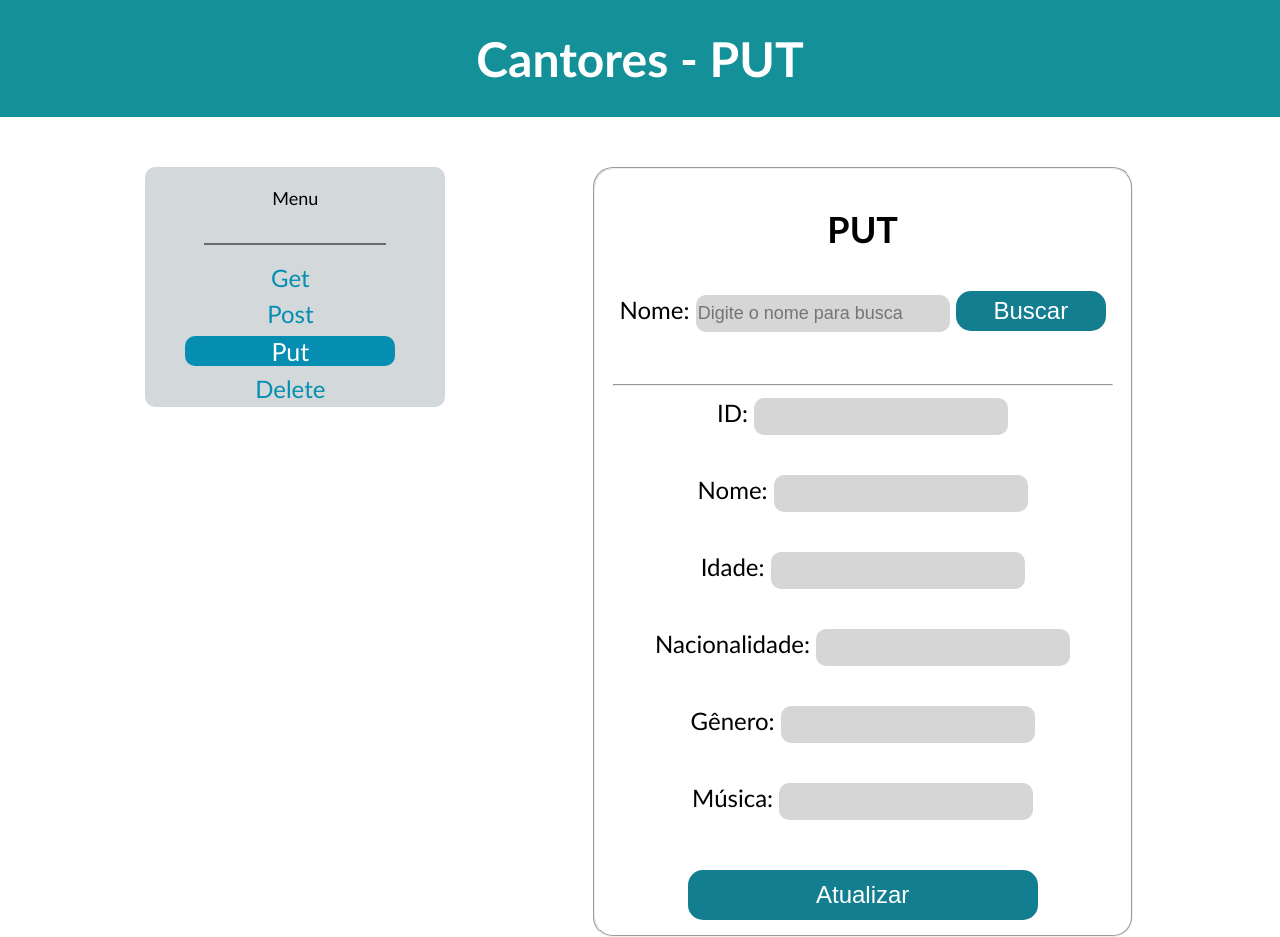
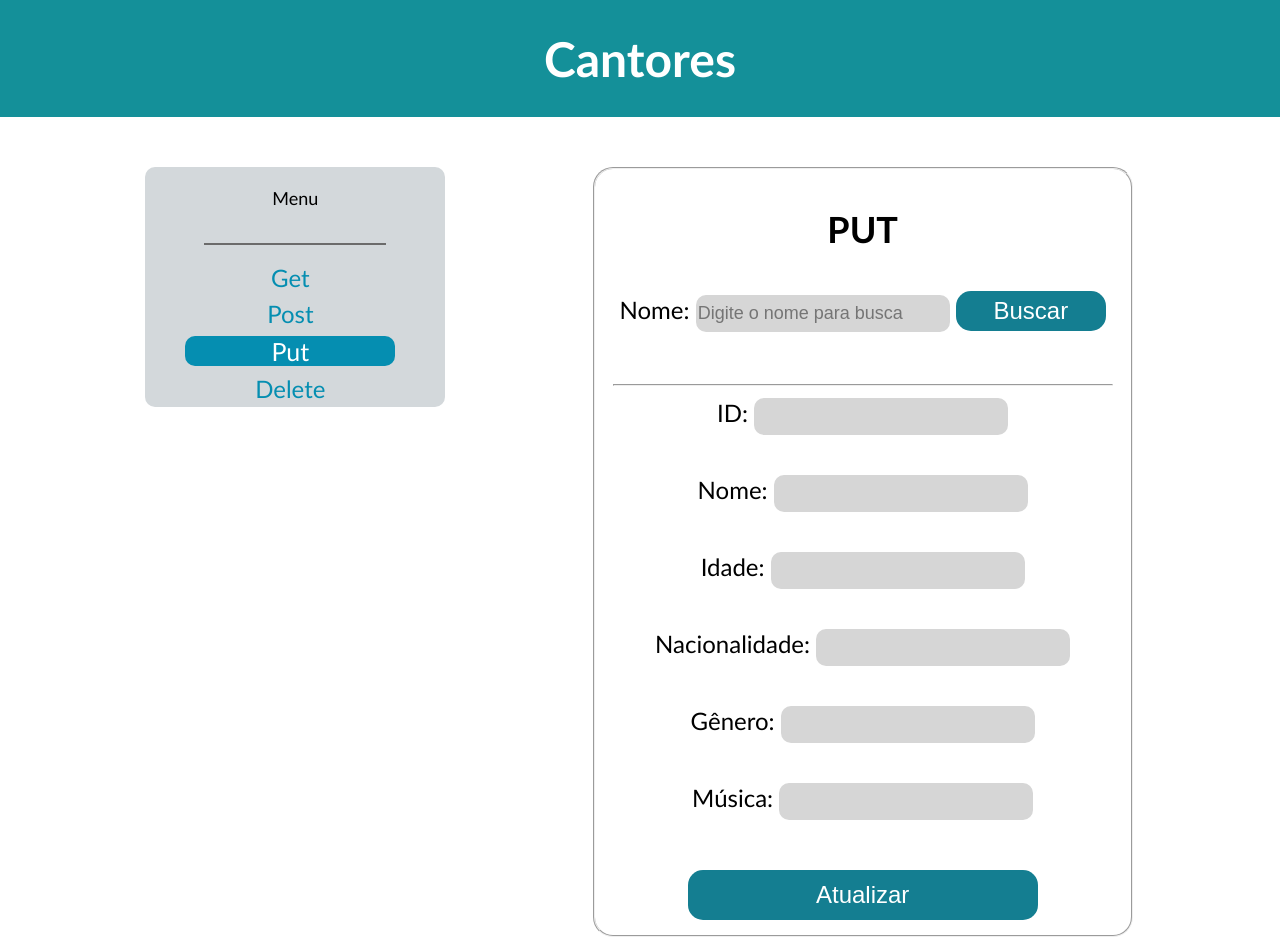
Before and after one commit to StelaAmorim/Crud_Cantores, a website: page public/put.html in a window 1280 px wide. Drawn offline with Linux system fonts and the light colour scheme.

Commit message:
Update put.html

```diff
--- a/public/put.html
+++ b/public/put.html
@@ -10,7 +10,7 @@
 <body>
     <header>
         <center>
-            <h1>Cantores - PUT</h1>
+            <h1>Cantores</h1>
         </center>
     </header>
 
```
